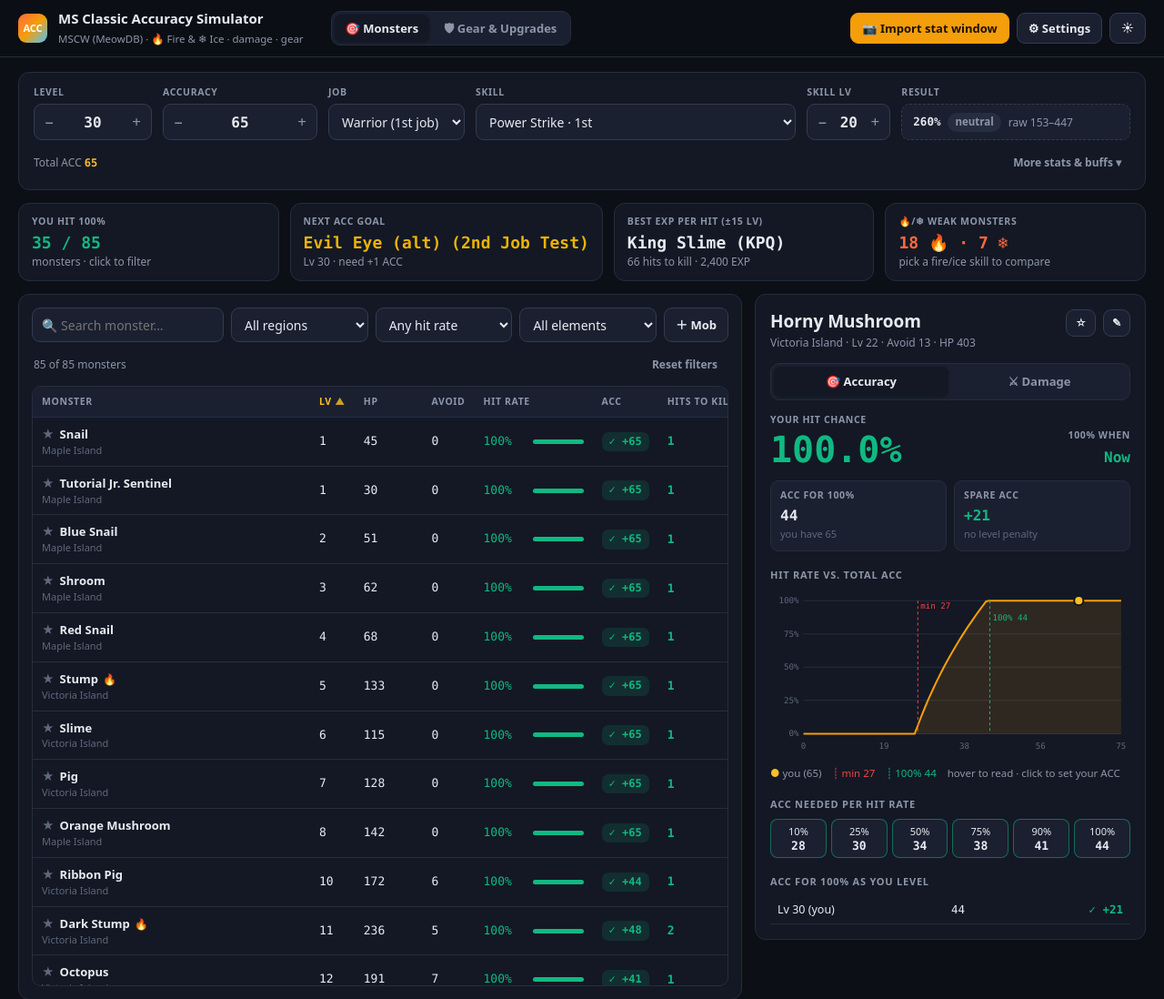
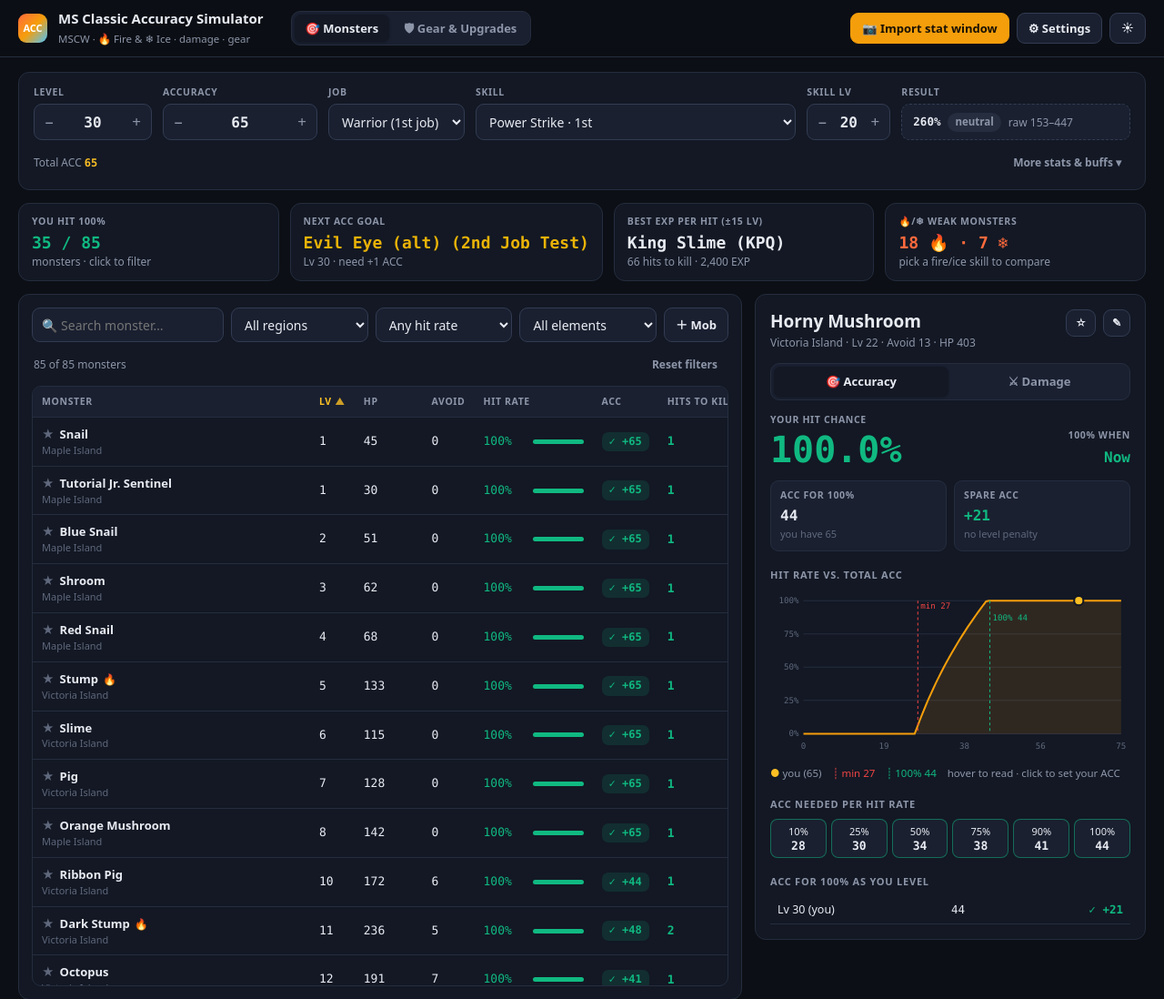
Before and after one commit to nilse1337/Mob-Filer, a plain HTML site: page index.html in a window 1280 px wide. Shown: the top 1098 px of the page at 91% size. Drawn offline with Linux system fonts and the light colour scheme.

Commit message:
Header: drop '(MeowDB)' from the subtitle
Co-Authored-By: Claude Opus 5.5 <noreply@anthropic.com>
Claude-Session: https://claude.ai/code/session_01RxT9sSJjUV5bJSfbD5gASn

```diff
--- a/index.html
+++ b/index.html
@@ -305,7 +305,7 @@ span.iicon.iemo{width:auto;height:auto;margin:0 2px 0 0;font-size:14px}
 <body>
 <header>
   <div class="logo">ACC</div>
-  <div class="title"><b>MS Classic Accuracy Simulator</b><span>MSCW (MeowDB) · 🔥 Fire &amp; ❄ Ice · damage · gear</span></div>
+  <div class="title"><b>MS Classic Accuracy Simulator</b><span>MSCW · 🔥 Fire &amp; ❄ Ice · damage · gear</span></div>
   <nav class="nav"><a href="#calc" id="navCalc">🎯 Monsters</a><a href="#gear" id="navGear">🛡 Gear &amp; Upgrades</a></nav>
   <div class="hgear" id="hdrGear" style="display:none"><span class="lbl">Monsters page uses</span><div class="seg" id="viewSwitch"></div><div class="seg" id="genderSwitch" title="Male or female clothes in the suggested set"></div></div>
   <div class="hbtns">
```
